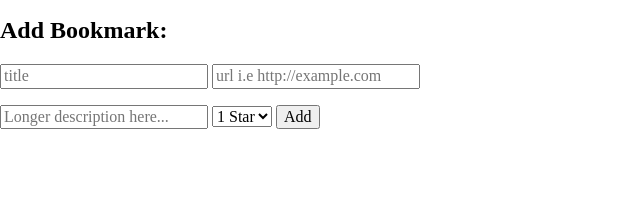
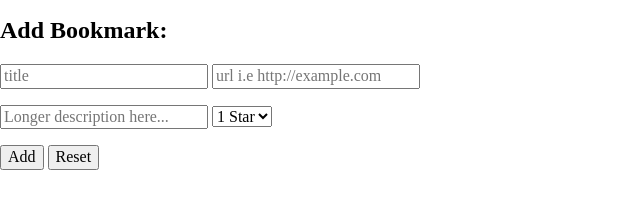
Before and after one commit to thinkful-ei22/simon-bookmarks-app, a plain HTML site: page index.html in a window 1280 px wide. Shown: the part 107-316 px from the top of the page, without its empty margins (0-640 px from the left). Drawn offline with nearby package versions, Linux system fonts and the light colour scheme.

Commit message:
added reset button to html

```diff
--- a/index.html
+++ b/index.html
@@ -38,8 +38,9 @@
               <option value="4">4 Star</option>
               <option value="5">5 Star</option>
             </select>
-            <button type="submit" class="submit-button js-submit-button">Add</button>
         </p>
+        <button type="submit" class="submit-button js-submit-button">Add</button>
+        <button type="button" class="reset-button js-reset-button">Reset</button>
       </form>
     </div>
   </section>
```
